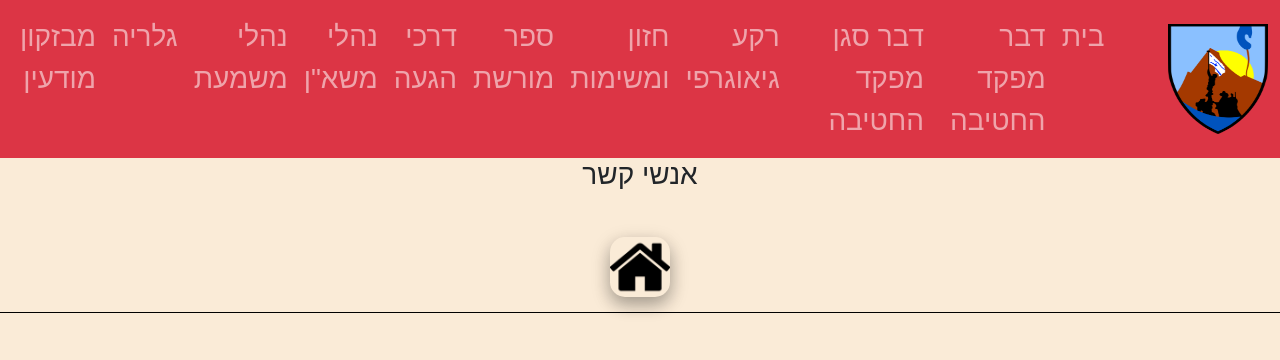
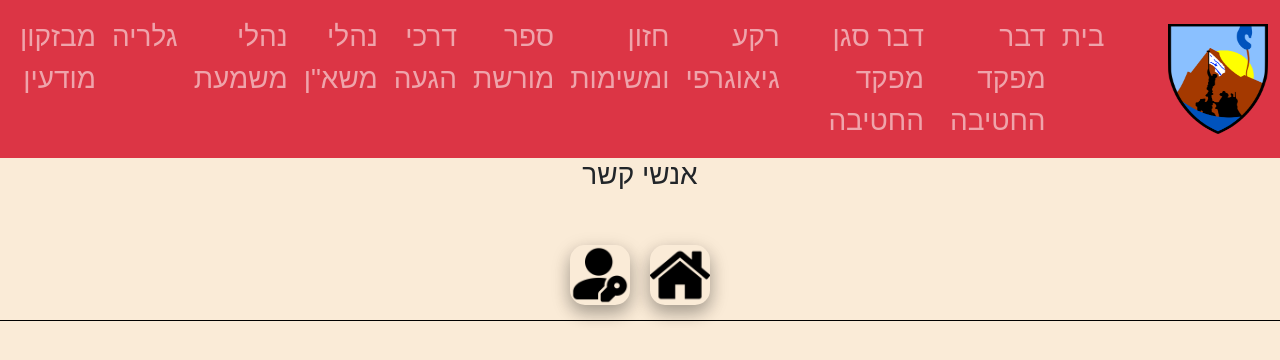
Before and after one commit to Ilay-Benjamin/hatmaryoav-site, a website: page public/pages/contacts/index.html in a window 1280 px wide. Drawn offline with nearby package versions, Linux system fonts and the light colour scheme; no server answers.

Commit message:
Access To Editor

```diff
--- a/public/pages/contacts/index.css
+++ b/public/pages/contacts/index.css
@@ -18,16 +18,22 @@ body {
     display: block;
 }
 
-#home_btn {
+#home_btn, #edit_btn {
     height: 60px;
     width: 60px;
     margin-top: 45px;
-    margin-left: auto;
-    margin-right: auto;
+    margin-left: 10px;
+    margin-right: 10px;
     margin-bottom: 15px;
     display: block;
     border-radius: 25%;
     box-shadow: 0 8px 16px 0 rgba(0,0,0,0.2), 0 6px 20px 0 rgba(0,0,0,0.19);
+}
+
+.icons-container {
+    display: flex;
+    justify-content: center;
+    align-items: center;
 }
 
 #div_title {
--- a/public/pages/contacts/index.html
+++ b/public/pages/contacts/index.html
@@ -23,7 +23,6 @@
     <script defer src="https://smtpjs.com/v3/smtp.js"></script>
     <script defer src="https://cdn.jsdelivr.net/npm/emailjs-com@2.4.0/dist/email.min.js"></script>
     <script defer src="index.js"></script>
-
 
 </head>
 
@@ -81,7 +80,10 @@
 
     <div id="div_title">
         <h3 id="title2">אנשי קשר</h3>
-        <a href="../../index.html"> <img id="home_btn" src="../../sources/directions_page/home.png"> </a>
+        <div class="icons-container">
+            <a href="../../index.html"> <img id="home_btn" src="../../sources/directions_page/home.png"> </a>
+            <a href="edit.html"> <img id="edit_btn" src="../../sources/directions_page/key.png"> </a>
+        </div>
     </div>
 
     <div id="div_body_header"></div>
```
Also changed, not shown: public/sources/directions_page/key.png (added).
